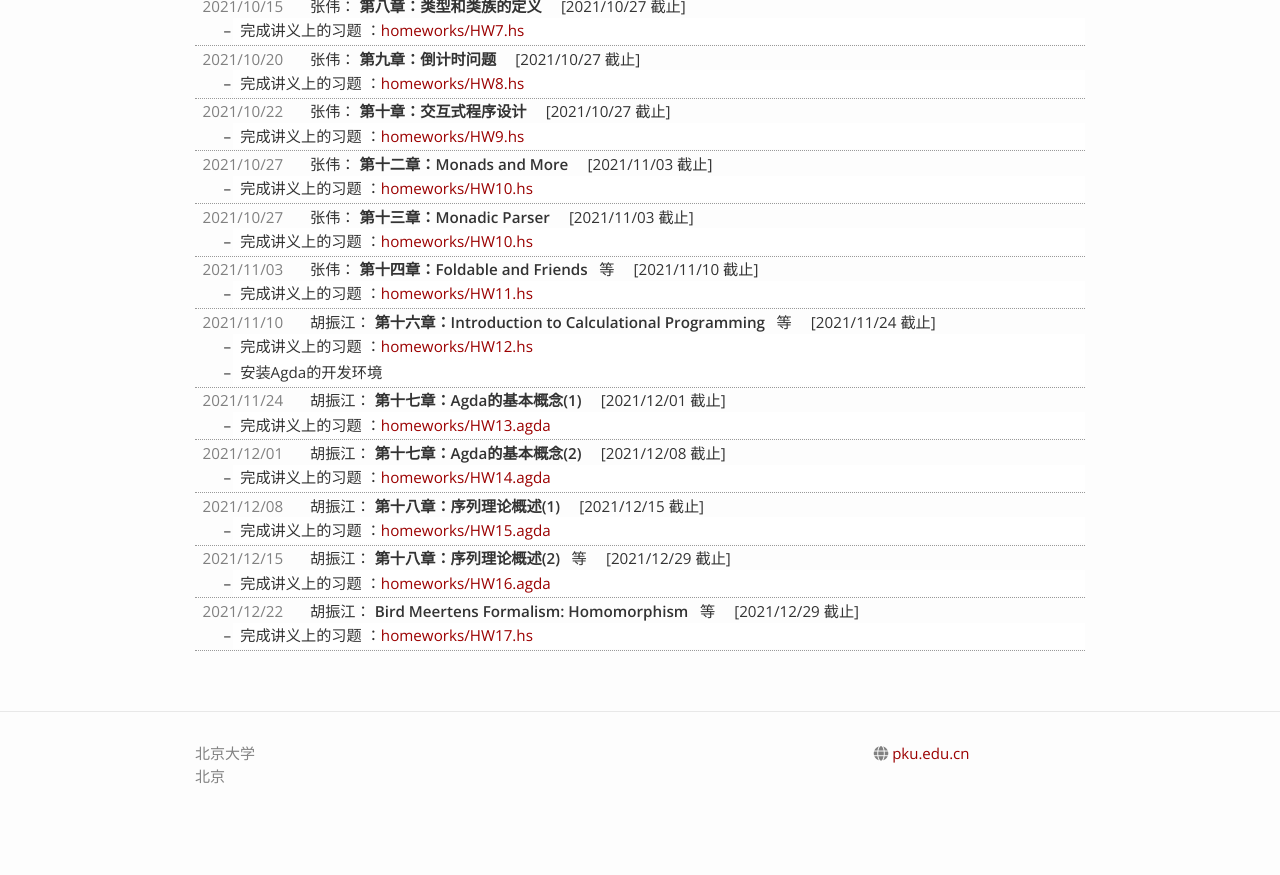
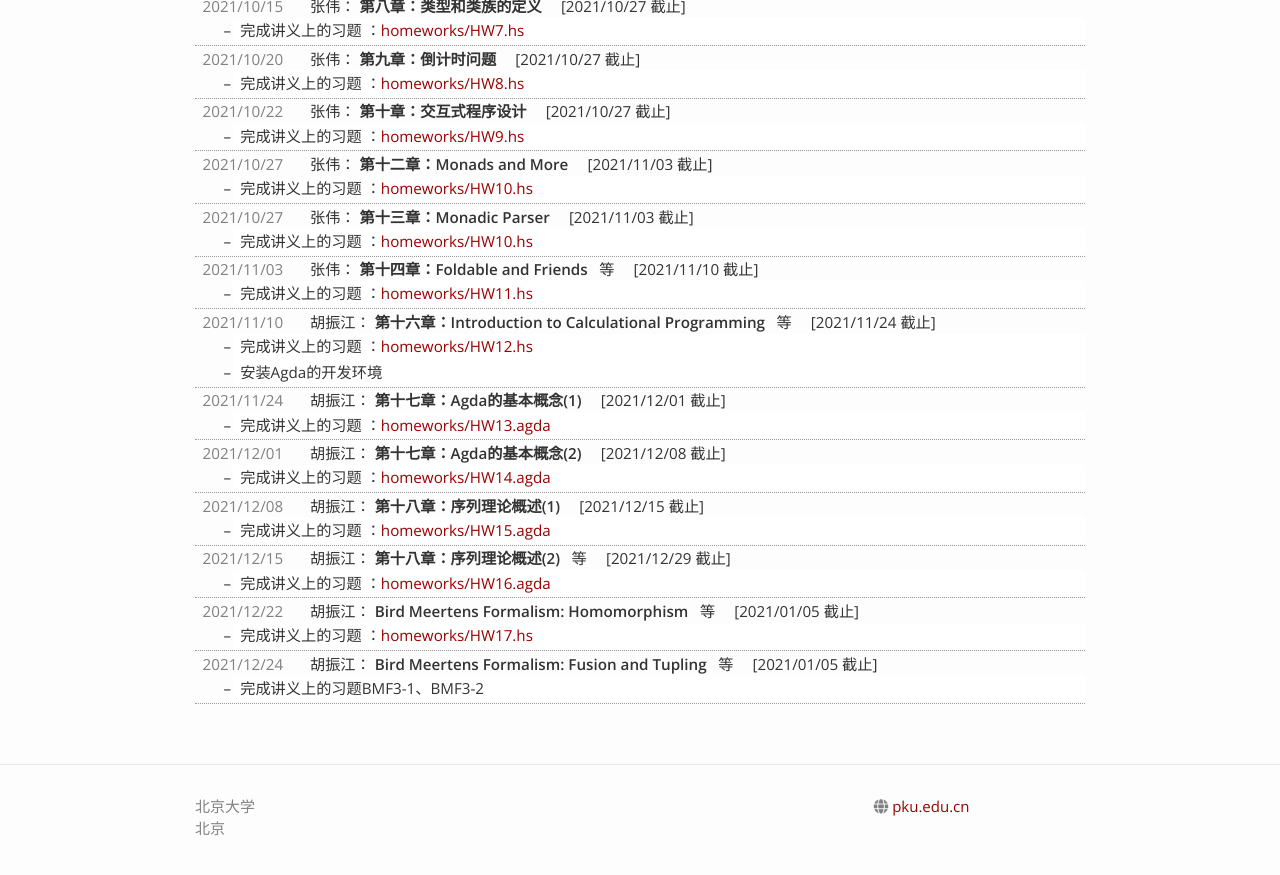
Before and after one commit to zhenjiang888/FP, a Jekyll site: the page built from 2021/assignments.md, in a window 1280 px wide and 900 px high, scrolled down 707 px. Shown: the top 875 px of the window. Built offline with Jekyll 4.4.1, drawn with Linux system fonts in a browser that asks for light colours; nearby versions of some CDN libraries; before the commit the page ends 1554 px from its top, so only the background shows below that.

Commit message:
upload BMF3 & AP1

```diff
--- a/_data/_2021.yaml
+++ b/_data/_2021.yaml
@@ -220,7 +220,18 @@ lectures:
     descriptions:
     - text: 完成讲义上的习题
       link: homeworks/HW17.hs
-    due: 2021/12/29
+    due: 2021/01/05
+- teacher: 胡振江
+  date: 2021/12/24
+  slides:
+  - title: "Bird Meertens Formalism: Fusion and Tupling"
+    link: BMF3.pdf
+  - title: "Bird Meertens Formalism: An Application"
+    link: AP1.pdf
+  assignment:
+    descriptions:
+    - text: 完成讲义上的习题BMF3-1、BMF3-2
+    due: 2021/01/05
 updates:
 - slides: "第十七章：Agda的基本概念(1)"
   link: Agda1.pdf
```
Also changed, not shown: 2 other files.
